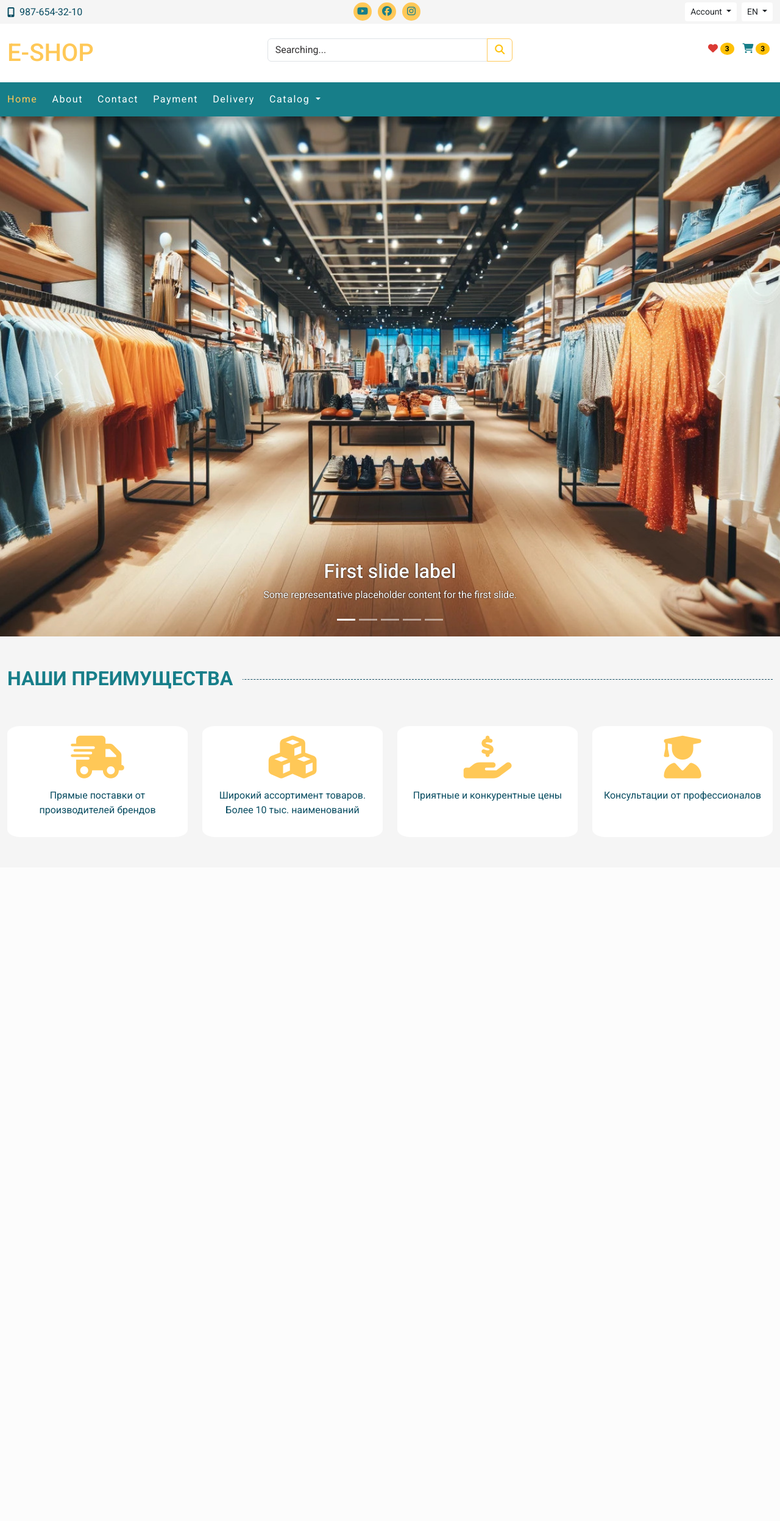
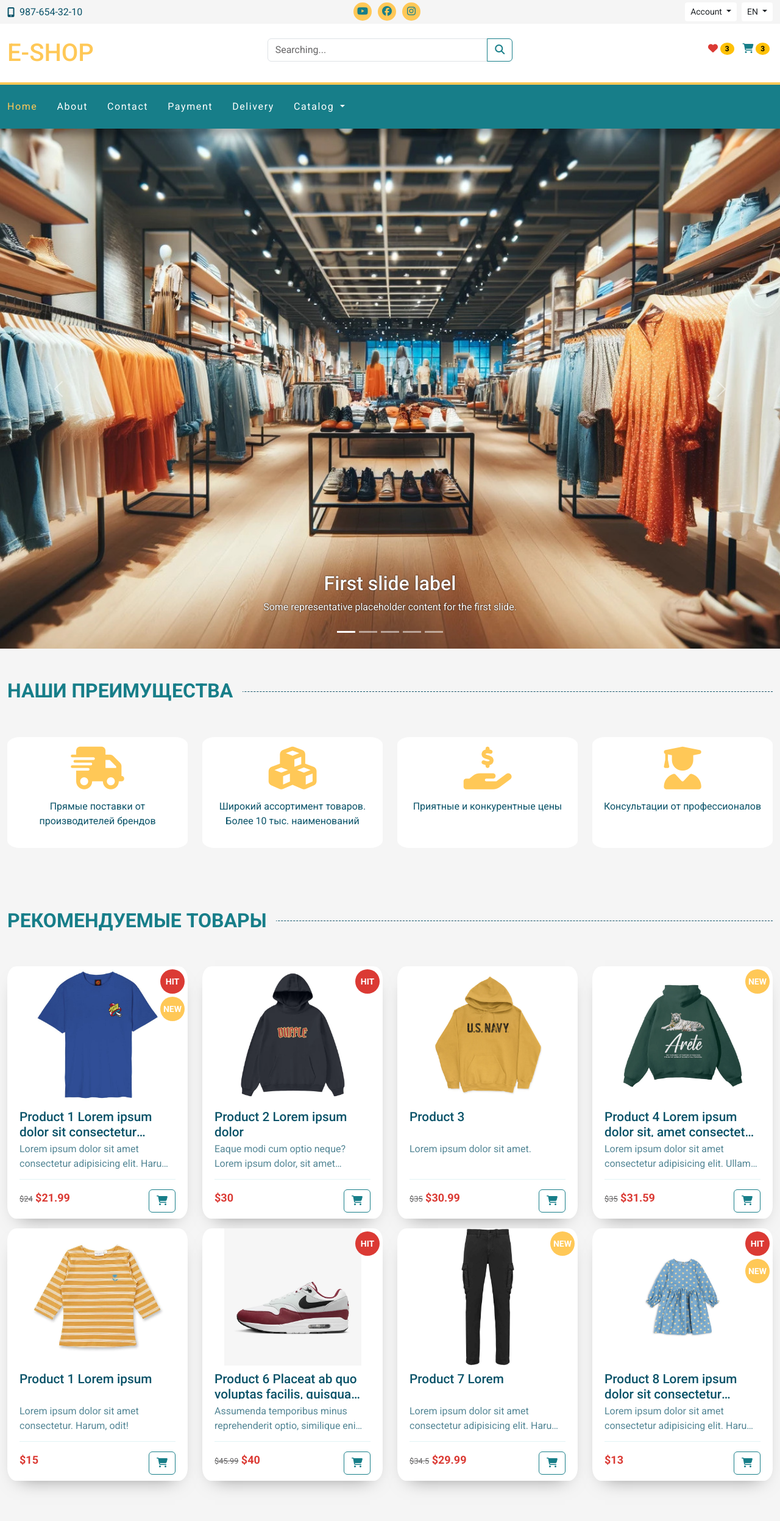
Before and after one commit to AlinkaKuznets/exploring_bootstrap, a web app: file index.html in a window 1280 px wide. Shown: the whole page at 61% size. Before the commit the page ends 1338 px from the top, so only its background shows below. Run offline with its HTML, style and script files only (its server is not run), Linux system fonts and the light colour scheme; some libraries are stand-ins or nearby versions.

Commit message:
Added product cards

```diff
--- a/assets/index.css
+++ b/assets/index.css
@@ -1,9 +1,9 @@
 :root {
     --bg-color: #f5f5f5;
-    --text-color: #084C61;
+    --text-color: #095268;
     --accent-color: #FFC857;
     --contrast-color: #177E89;
-    --gray-color: #323031;
+    --gray-color: #676667;
     --red-color: #DB3A34;
 }
 
@@ -139,6 +139,7 @@ ul.social-icons li :hover {
 .header-logo {
     text-decoration: none;
     text-transform: uppercase;
+    font-size: 2.5rem;
     color: var(--accent-color);
     transition: all .3s;
 }
@@ -161,7 +162,7 @@ ul.social-icons li :hover {
 }
 
 .header-bottom {
-    border-top: 3pix solid var(--accent-color);
+    border-top: 4px solid var(--accent-color);
     box-shadow: 0 10px 10px rgb(0, 0, 0, 0.3);
 }
 
@@ -189,6 +190,19 @@ ul.social-icons li :hover {
     color: var(--accent-color);
 }
 
+.headernav-scroll.header-bottom .navbar .offcanvas:not(.show) .nav-link {
+    padding-top: 0.2rem;
+    padding-bottom: 0.2rem;
+}
+
+.offcanvas-start {
+    background-color: var(--text-color);
+}
+
+.navbar .dropdown-menu.dropdown-menu-end a {
+    color: var(--bg-color);
+}
+
 /* ================ Header ===============*/
 
 /* ================ Main ===============*/
@@ -201,11 +215,7 @@ ul.social-icons li :hover {
 
 /* ================ Carousel ===============*/
 /* ================ Advantages ===============*/
-.advantages .items {
-    margin-top: 50px;
-}
-
-.advantages .items .item {
+.advantages .item {
     background-color: #FFF;
     text-align: center;
     padding: 1rem;
@@ -216,7 +226,7 @@ ul.social-icons li :hover {
     transition: all 0.3s;
 }
 
-.advantages .items .item:hover{
+.advantages .item:hover {
     box-shadow: 0 15px 30px -20px rgb(0, 0, 0, .5);
 }
 
@@ -227,6 +237,117 @@ ul.social-icons li :hover {
 
 /* ================ Advantages ===============*/
 
+/* ================ Featured products ===============*/
+
+/* ================  Product Card ===============*/
+.product-card {
+    transition: all .3s;
+    background-color: #FFF;
+    border-radius: 5%;
+    position: relative;
+    box-shadow: 0 15px 30px -20px rgb(0, 0, 0, .5);
+    ;
+}
+
+.product-card:hover {
+    transform: scale(1.05);
+}
+
+.product-card-offer {
+    color: #FFF;
+    position: absolute;
+    top: 5px;
+    right: 5px;
+    text-transform: uppercase;
+}
+
+.product-card-offer>div {
+    border-radius: 50%;
+    width: 40px;
+    height: 40px;
+    line-height: 40px;
+    text-align: center;
+    font-weight: bold;
+    font-size: 14px;
+    margin-bottom: 5px;
+}
+
+.offer-hit {
+    background-color: var(--red-color);
+}
+
+.offer-new {
+    background-color: var(--accent-color);
+}
+
+.product-thumb {
+    text-align: center;
+}
+
+.product-thumb img {
+    max-width: 225px;
+}
+
+.products-details {
+    padding: 10px 20px;
+}
+
+.products-details h4 {
+    font-size: 1.3rem;
+}
+
+.products-details h4 a {
+    height: 45px;
+    overflow: hidden;
+    display: -webkit-box;
+    line-clamp: 2;
+    -webkit-line-clamp: 2;
+    -webkit-box-orient: vertical;
+    text-decoration: none;
+    transition: all .3s;
+}
+
+.products-details h4 a:hover {
+    color: var(--accent-color);
+}
+
+.products-excerpt {
+    opacity: 0.7;
+    height: 45px;
+    overflow: hidden;
+    display: -webkit-box;
+    line-clamp: 2;
+    -webkit-line-clamp: 2;
+    -webkit-box-orient: vertical;
+    text-decoration: none;
+}
+
+.prosuct-bottom-details {
+    border-top: 1px solid #e1f3f5;
+    padding-top: 1rem;
+}
+
+.product-price {
+    font-size: 18px;
+    color: var(--red-color);
+    font-weight: 600;
+}
+
+.product-price small {
+    color: var(--gray-color);
+    font-weight: 400;
+    text-decoration: line-through;
+    font-size: 0.8rem;
+}
+
+.btn-outline-warning {
+    color: var(--contrast-color);
+    border-color: var(--contrast-color);
+}
+
+/* ================  Product Card ===============*/
+
+/* ================ Featured products ===============*/
 
 /* ================ Main ===============*/
 
@@ -237,7 +358,7 @@ ul.social-icons li :hover {
     }
 
     .header-bottom .navbar .nav-link {
-        padding-left: 1rem;
+        padding: 1rem;
     }
 
 }
--- a/assets/index.js
+++ b/assets/index.js
@@ -1 +1,3 @@
-console.log('Hi!')
+window.addEventListener('scroll', function () {
+    document.getElementById('header-nav').classList.toggle('headernav-scroll', window.scrollY > 132);
+})
--- a/index.html
+++ b/index.html
@@ -131,7 +131,7 @@
                 </div> <!--offcanvas-->
 
         </header>
-        <div class="header-bottom sticky-top">
+        <div class="header-bottom sticky-top" id="header-nav">
             <nav class="navbar navbar-expand-lg bg-dark" data-bs-theme="dark">
                 <div class="container-fluid">
                     <button class="navbar-toggler" type="button" data-bs-toggle="offcanvas"
@@ -266,15 +266,14 @@
 
             <section class="advantages">
                 <div class="container-fluid">
-                    <div class="row">
+                    <div class="row mb-5">
                         <div class="col-12">
                             <h2 class="section-title">
                                 <span>Наши Преимущества</span>
                             </h2>
                         </div>
                     </div>
-                    <div class="items">
-                        <div class="row gy-3">
+                    <div class="row gy-3 items">
                         <div class="col-lg-3 col-sm-6">
                             <div class="item">
                                 <p><i class="fas fa-shipping-fast"></i></p>
@@ -301,9 +300,265 @@
                         </div>
                     </div>
                 </div>
+            </section> <!--advantages-->
+
+            <section class="featured-products">
+                <div class="container-fluid">
+                    <div class="row mb-5">
+                        <div class="col-12">
+                            <h2 class="section-title">
+                                <span>Рекомендуемые товары</span>
+                            </h2>
+                        </div>
+                    </div>
+
+                    <div class="row">
+                        <div class="col-lg-3 col-md-4 col-sm-6 mb-3">
+                            <div class="product-card">
+                                <div class="product-card-offer">
+                                    <div class="offer-hit">Hit</div>
+                                    <div class="offer-new">New</div>
+                                </div>
+                                <div class="product-thumb">
+                                    <a href="product.html">
+                                        <img src="./assets/img/products/prod_1.jpg" alt="">
+                                    </a>
+                                </div>
+                                <div class="products-details">
+                                    <h4>
+                                        <a href="product.html">Product 1 Lorem ipsum dolor sit consectetur adipisicing.</a>
+                                    </h4>
+                                    <p class="products-excerpt">Lorem ipsum dolor sit amet consectetur adipisicing elit.
+                                        Harum, odit!</p>
+                                    <div class="prosuct-bottom-details d-flex justify-content-between">
+                                        <div class="product-price">
+                                            <small>$24</small>
+                                            $21.99
+                                        </div>
+                                        <div class="product-links">
+                                            <a href="#" class="btn btn-outline-warning add-to-cart">
+                                                <i class="fa-solid fa-cart-shopping"></i>
+                                            </a>
+                                        </div>
+                                    </div>
+                                </div>
+                            </div>
+                        </div> <!--Product 1-->
+
+                        <div class="col-lg-3 col-md-4 col-sm-6 mb-3">
+                            <div class="product-card">
+                                <div class="product-card-offer">
+                                    <div class="offer-hit">Hit</div>
+                                </div>
+                                <div class="product-thumb">
+                                    <a href="product.html">
+                                        <img src="./assets/img/products/prod_2.webp" alt="">
+                                    </a>
+                                </div>
+                                <div class="products-details">
+                                    <h4>
+                                        <a href="product.html">Product 2 Lorem ipsum dolor</a>
+                                    </h4>
+                                    <p class="products-excerpt"> Eaque modi cum optio neque? Lorem ipsum dolor, sit amet consectetur adipisicing elit.</p>
+                                    <div class="prosuct-bottom-details d-flex justify-content-between">
+                                        <div class="product-price">
+                                            $30
+                                        </div>
+                                        <div class="product-links">
+                                            <a href="#" class="btn btn-outline-warning add-to-cart">
+                                                <i class="fa-solid fa-cart-shopping"></i>
+                                            </a>
+                                        </div>
+                                    </div>
+                                </div>
+                            </div>
+                        </div> <!--Product 2-->
+
+                        <div class="col-lg-3 col-md-4 col-sm-6 mb-3">
+                            <div class="product-card">
+                                <div class="product-card-offer">
+                                </div>
+                                <div class="product-thumb">
+                                    <a href="product.html">
+                                        <img src="./assets/img/products/prod_4.webp" alt="">
+                                    </a>
+                                </div>
+                                <div class="products-details">
+                                    <h4>
+                                        <a href="product.html">Product 3</a>
+                                    </h4>
+                                    <p class="products-excerpt">Lorem ipsum dolor sit amet.</p>
+                                    <div class="prosuct-bottom-details d-flex justify-content-between">
+                                        <div class="product-price">
+                                            <small>$35</small>
+                                            $30.99
+                                        </div>
+                                        <div class="product-links">
+                                            <a href="#" class="btn btn-outline-warning add-to-cart">
+                                                <i class="fa-solid fa-cart-shopping"></i>
+                                            </a>
+                                        </div>
+                                    </div>
+                                </div>
+                            </div>
+                        </div> <!--Product 3-->
+
+                        <div class="col-lg-3 col-md-4 col-sm-6 mb-3">
+                            <div class="product-card">
+                                <div class="product-card-offer">
+                                    <div class="offer-new">New</div>
+                                </div>
+                                <div class="product-thumb">
+                                    <a href="product.html">
+                                        <img src="./assets/img/products/prod_3.webp" alt="">
+                                    </a>
+                                </div>
+                                <div class="products-details">
+                                    <h4>
+                                        <a href="product.html">Product 4 Lorem ipsum dolor sit, amet consectetur adipisicing.</a>
+                                    </h4>
+                                    <p class="products-excerpt">Lorem ipsum dolor sit amet consectetur adipisicing elit. Ullam natus minus necessitatibus! Consequuntur vero repellat reprehenderit recusandae et perferendis rem.</p>
+                                    <div class="prosuct-bottom-details d-flex justify-content-between">
+                                        <div class="product-price">
+                                            <small>$35</small>
+                                            $31.59
+                                        </div>
+                                        <div class="product-links">
+                                            <a href="#" class="btn btn-outline-warning add-to-cart">
+                                                <i class="fa-solid fa-cart-shopping"></i>
+                                            </a>
+                                        </div>
+                                    </div>
+                                </div>
+                            </div>
+                        </div> <!--Product 4-->
+
+                        <div class="col-lg-3 col-md-4 col-sm-6 mb-3">
+                            <div class="product-card">
+                                <div class="product-card-offer">
+                                </div>
+                                <div class="product-thumb">
+                                    <a href="product.html">
+                                        <img src="./assets/img/products/prod_6.webp" alt="">
+                                    </a>
+                                </div>
+                                <div class="products-details">
+                                    <h4>
+                                        <a href="product.html">Product 1 Lorem ipsum</a>
+                                    </h4>
+                                    <p class="products-excerpt">Lorem ipsum dolor sit amet consectetur.
+                                        Harum, odit!</p>
+                                    <div class="prosuct-bottom-details d-flex justify-content-between">
+                                        <div class="product-price">
+                                            $15
+                                        </div>
+                                        <div class="product-links">
+                                            <a href="#" class="btn btn-outline-warning add-to-cart">
+                                                <i class="fa-solid fa-cart-shopping"></i>
+                                            </a>
+                                        </div>
+                                    </div>
+                                </div>
+                            </div>
+                        </div> <!--Product 5-->
+
+                        <div class="col-lg-3 col-md-4 col-sm-6 mb-3">
+                            <div class="product-card">
+                                <div class="product-card-offer">
+                                    <div class="offer-hit">Hit</div>
+                                </div>
+                                <div class="product-thumb">
+                                    <a href="product.html">
+                                        <img src="./assets/img/products/prod_5.webp" alt="">
+                                    </a>
+                                </div>
+                                <div class="products-details">
+                                    <h4>
+                                        <a href="product.html">Product 6 Placeat ab quo voluptas facilis, quisquam sequi odit quas aliquid, dolor suscipit soluta iusto quis assumenda temporibus minus reprehenderit optio, similique enim!</a>
+                                    </h4>
+                                    <p class="products-excerpt">Assumenda temporibus minus reprehenderit optio, similique enim!
+                                        Harum, odit!</p>
+                                    <div class="prosuct-bottom-details d-flex justify-content-between">
+                                        <div class="product-price">
+                                            <small>$45.99</small>
+                                            $40
+                                        </div>
+                                        <div class="product-links">
+                                            <a href="#" class="btn btn-outline-warning add-to-cart">
+                                                <i class="fa-solid fa-cart-shopping"></i>
+                                            </a>
+                                        </div>
+                                    </div>
+                                </div>
+                            </div>
+                        </div> <!--Product 6-->
+
+                        <div class="col-lg-3 col-md-4 col-sm-6 mb-3">
+                            <div class="product-card">
+                                <div class="product-card-offer">
+                                    <div class="offer-new">New</div>
+                                </div>
+                                <div class="product-thumb">
+                                    <a href="product.html">
+                                        <img src="./assets/img/products/prod_7.jpg" alt="">
+                                    </a>
+                                </div>
+                                <div class="products-details">
+                                    <h4>
+                                        <a href="product.html">Product 7 Lorem </a>
+                                    </h4>
+                                    <p class="products-excerpt">Lorem ipsum dolor sit amet consectetur adipisicing elit.
+                                        Harum, odit!</p>
+                                    <div class="prosuct-bottom-details d-flex justify-content-between">
+                                        <div class="product-price">
+                                            <small>$34.5</small>
+                                            $29.99
+                                        </div>
+                                        <div class="product-links">
+                                            <a href="#" class="btn btn-outline-warning add-to-cart">
+                                                <i class="fa-solid fa-cart-shopping"></i>
+                                            </a>
+                                        </div>
+                                    </div>
+                                </div>
+                            </div>
+                        </div> <!--Product 7-->
+
+                        <div class="col-lg-3 col-md-4 col-sm-6 mb-3">
+                            <div class="product-card">
+                                <div class="product-card-offer">
+                                    <div class="offer-hit">Hit</div>
+                                    <div class="offer-new">New</div>
+                                </div>
+                                <div class="product-thumb">
+                                    <a href="product.html">
+                                        <img src="./assets/img/products/prod_8.jpeg" alt="">
+                                    </a>
+                                </div>
+                                <div class="products-details">
+                                    <h4>
+                                        <a href="product.html">Product 8 Lorem ipsum dolor sit consectetur adipisicing.</a>
+                                    </h4>
+                                    <p class="products-excerpt">Lorem ipsum dolor sit amet consectetur adipisicing elit.
+                                        Harum, odit!</p>
+                                    <div class="prosuct-bottom-details d-flex justify-content-between">
+                                        <div class="product-price">
+                                            $13
+                                        </div>
+                                        <div class="product-links">
+                                            <a href="#" class="btn btn-outline-warning add-to-cart">
+                                                <i class="fa-solid fa-cart-shopping"></i>
+                                            </a>
+                                        </div>
+                                    </div>
+                                </div>
+                            </div>
+                        </div> <!--Product 8-->
+
+
+                    </div>
                 </div>
             </section>
-
         </main>
 
         <footer class="footer"></footer>
```
Also changed, not shown: assets/img/products/prod_1.jpg (added), assets/img/products/prod_2.webp (added), assets/img/products/prod_3.webp (added), assets/img/products/prod_4.webp (added), assets/img/products/prod_5.webp (added), assets/img/products/prod_6.webp (added), assets/img/products/prod_7.jpg (added), assets/img/products/prod_8.jpeg (added). Lines whose indentation alone changed are shown as unchanged.
